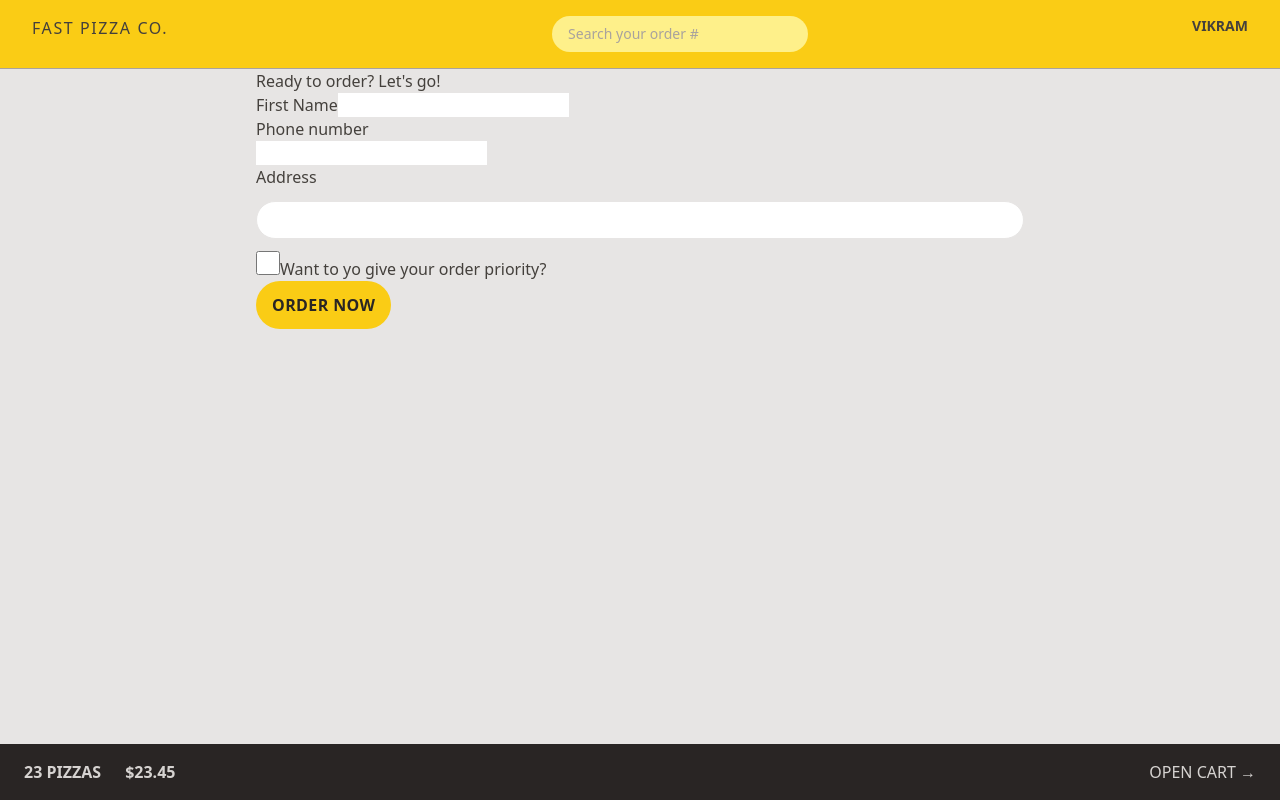
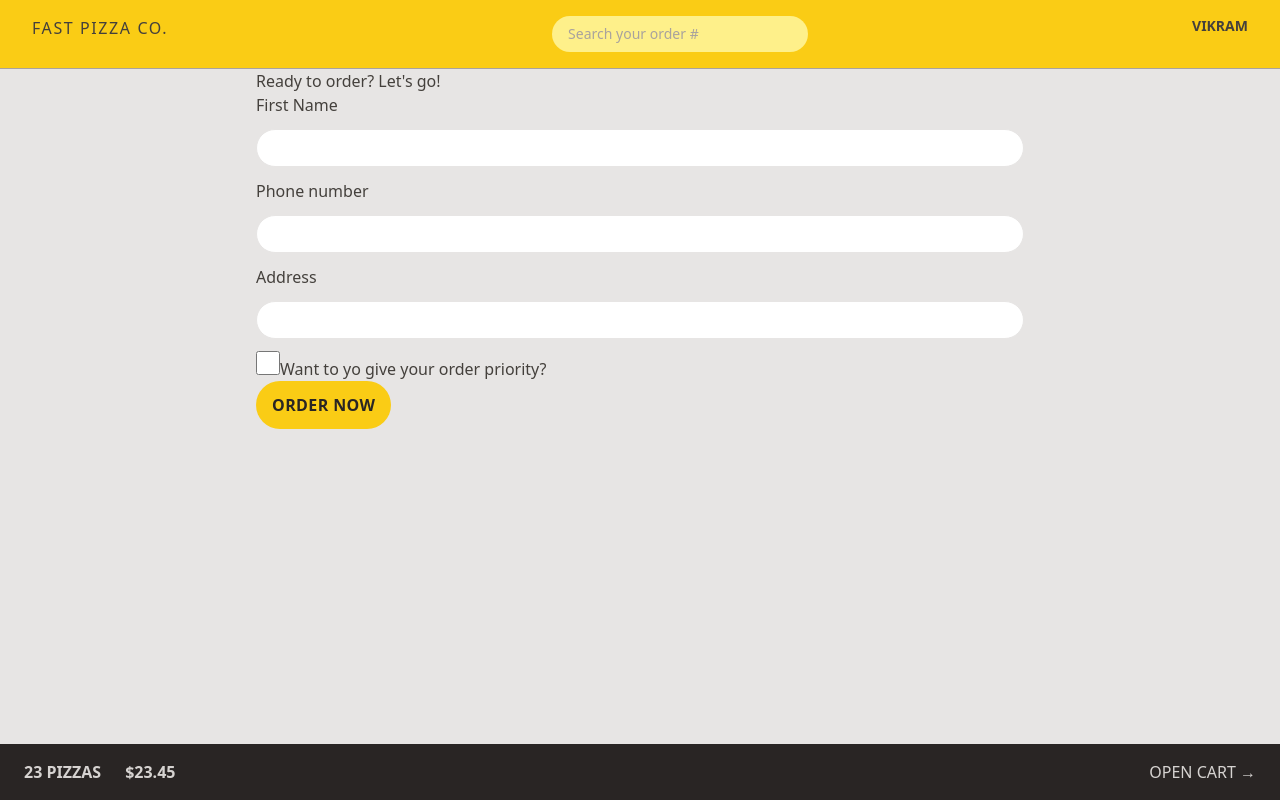
Before and after one commit to vikram-codes/Fast-Pizza-co., a React (Vite) app in the folder Fast-Pizza/: page /order/new in a window 1280 px wide. Built offline with nearby package versions, Linux system fonts and the light colour scheme.

Commit message:
Styling through tailwindcss

```diff
--- a/Fast-Pizza/src/features/order/CreateOrder.jsx
+++ b/Fast-Pizza/src/features/order/CreateOrder.jsx
@@ -2,6 +2,7 @@
 import { useState } from "react";
 import { Form, redirect, useActionData, useNavigation } from "react-router-dom";
 import { createOrder } from "../../services/apiRestaurant";
+import Button from "../../ui/Button";
 
 // https://uibakery.io/regex-library/phone-number
 const isValidPhone = (str) =>
@@ -48,13 +49,19 @@ function CreateOrder() {
       <Form method="POST">
         <div>
           <label>First Name</label>
-          <input type="text" name="customer" required />
+          <input type="text" name="customer" required
+            className="input"
+
+          />
         </div>
 
         <div>
           <label>Phone number</label>
           <div>
-            <input type="tel" name="phone" required />
+            <input type="tel" name="phone" required
+            className="input"
+
+            />
           </div>
           {formErrors?.phone && <p>{formErrors.phone}</p>}
         </div>
@@ -63,7 +70,7 @@ function CreateOrder() {
           <label>Address</label>
           <div>
             <input
-            className="w-full rounded-full border border-stone-200 px-4 py-2 text-sm transition-all duration-300 focus:outline-none focus:ring-yellow-400 md:px-6 my-3"
+            className="input"
             type="text"
             name="address"
             required
@@ -85,9 +92,9 @@ function CreateOrder() {
 
         <div>
           <input type="hidden" name="cart" value={JSON.stringify(cart)} />
-          <button disabled={isSubmitting} className='bg-yellow-400 inline-block px-4 py-3 font-semibold tracking-wide rounded-full uppercase hover:bg-yellow-300 text-stone-800 duration-500 transition-colors focus:outline-none focus:bg-yellow-300 focus:ring focus:ring-yellow-300 focus:ring-offset-2 disabled:cursor-not-allowed'>
+          <Button disabled={isSubmitting}>
             {isSubmitting ? "...placing order" : "Order now"}
-          </button>
+          </Button>
         </div>
       </Form>
     </div>
--- a/Fast-Pizza/src/features/user/CreateUser.jsx
+++ b/Fast-Pizza/src/features/user/CreateUser.jsx
@@ -1,4 +1,5 @@
 import { useState } from "react";
+import Button from "../../ui/Button";
 
 function CreateUser() {
   const [username, setUsername] = useState("");
@@ -14,7 +15,7 @@ function CreateUser() {
       </p>
 
       <input
-        className="border-stone-500 border text-center w-500 h-8"
+        className="input w-72 mb-8"
         type="text"
         placeholder="Your full name"
         value={username}
@@ -23,7 +24,7 @@ function CreateUser() {
 
       {username !== "" && (
         <div>
-          <button>Start ordering</button>
+          <Button>Start ordering</Button>
         </div>
       )}
     </form>
--- a/Fast-Pizza/src/index.css
+++ b/Fast-Pizza/src/index.css
@@ -1,6 +1,12 @@
 @tailwind base;
 @tailwind components;
 @tailwind utilities;
+
+@layer components {
+  .input {
+    @apply w-full rounded-full border border-stone-200 px-4 py-2 text-sm transition-all duration-500 focus:outline-none focus:ring-yellow-400 md:px-6 my-3;
+  }
+}
 
 /* body {
   font-family: system-ui, -apple-system, BlinkMacSystemFont, "Segoe UI", Roboto,
--- /dev/null
+++ b/Fast-Pizza/src/ui/Button.jsx
@@ -0,0 +1,11 @@
+
+
+function Button({children, disabled}) {
+    return (
+        <button disabled={disabled} className='bg-yellow-400 inline-block px-4 py-3 font-semibold tracking-wide rounded-full uppercase hover:bg-yellow-300 text-stone-800 duration-500 transition-colors focus:outline-none focus:bg-yellow-300 focus:ring focus:ring-yellow-300 focus:ring-offset-2 disabled:cursor-not-allowed'>
+            {children}
+        </button>
+    )
+}
+
+export default Button
```
